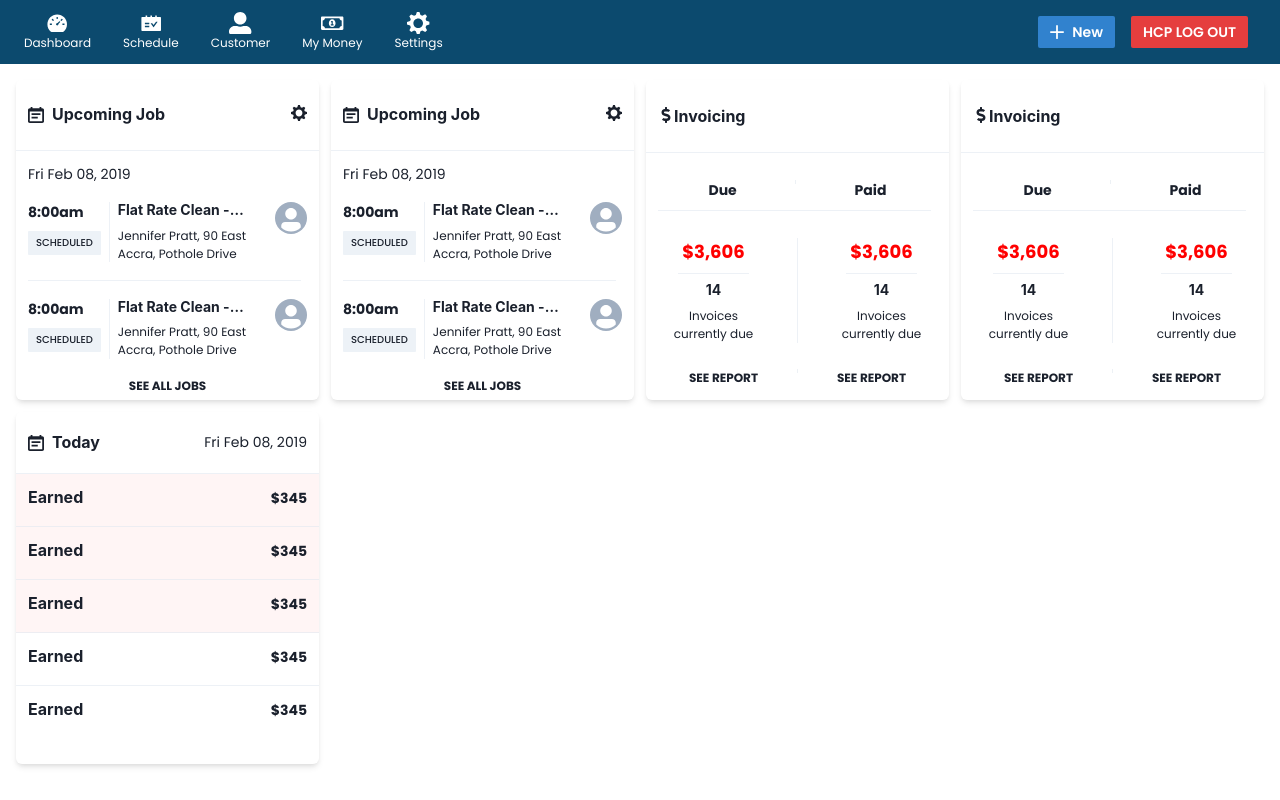
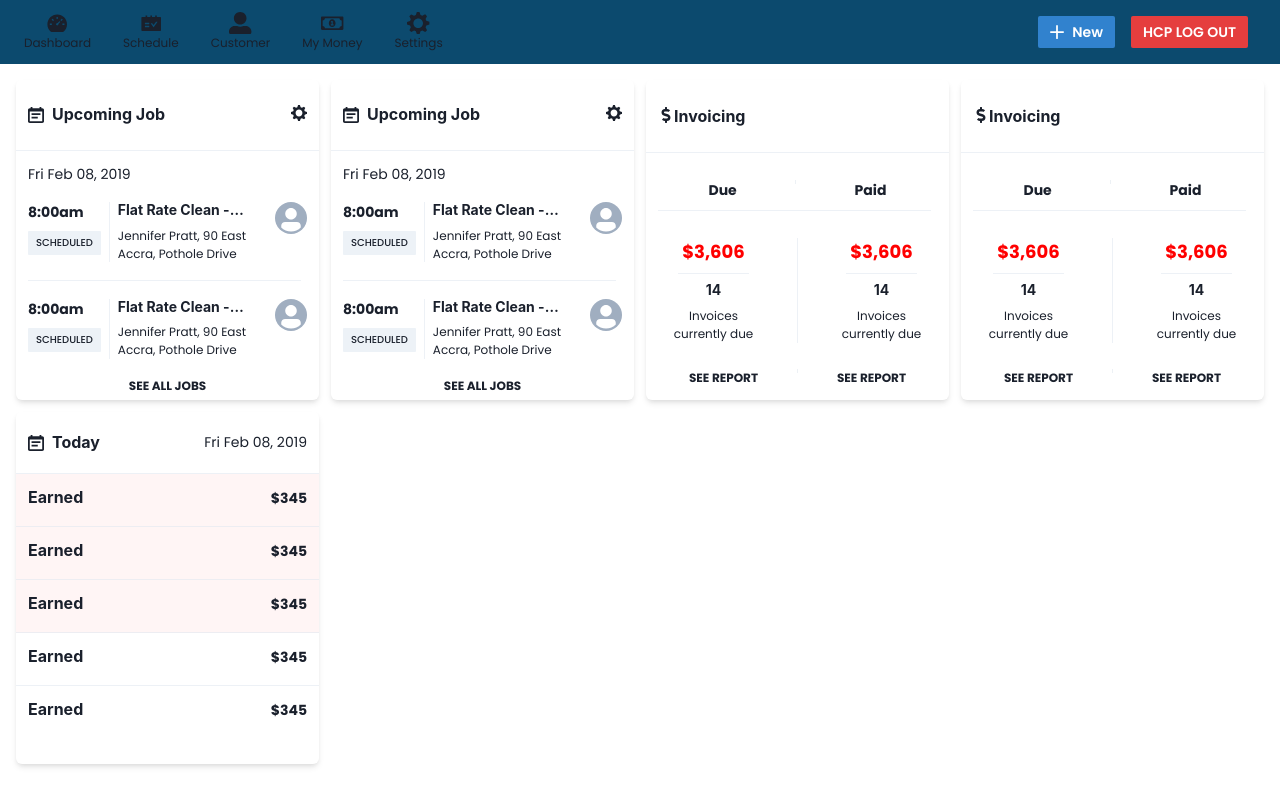
Before and after one commit to alleneben/schedule-mule-app, a Next.js app: page /dashboard in a window 1280 px wide. Built offline with nearby package versions, Linux system fonts and the light colour scheme.

Commit message:
:new changes

```diff
--- a/components/dashboard/nav_bar.tsx
+++ b/components/dashboard/nav_bar.tsx
@@ -92,7 +92,6 @@ function NavBar(isOpen: boolean, onClose: () => void, onOpen: () => void) {
                                 as={motion.div}
                                 px={2}
                                 py={1}
-                                color={useColorModeValue('white', 'gray.700')}
                                 fontSize="xs"
                                 display={'flex'}
                                 flexDir="column"
```
